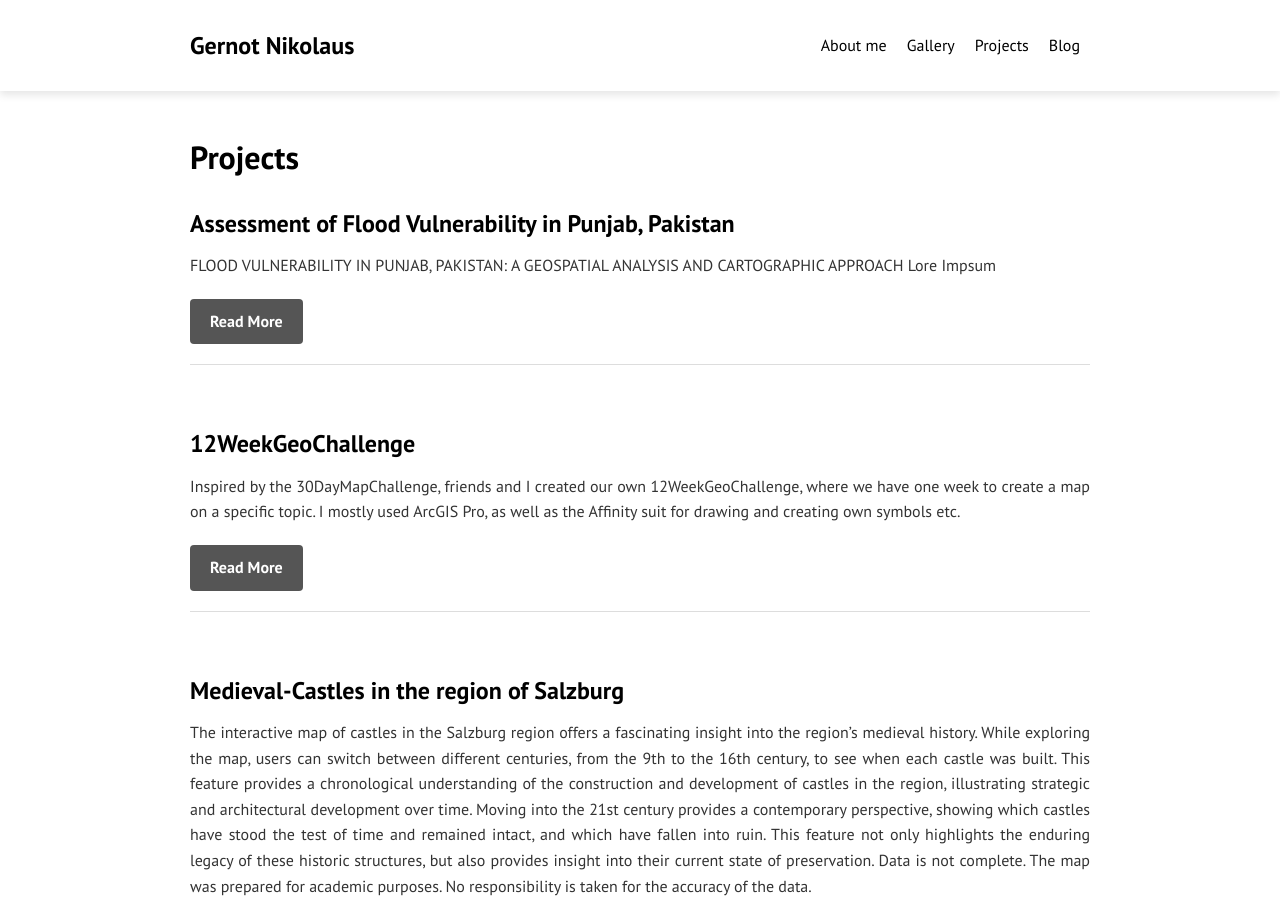
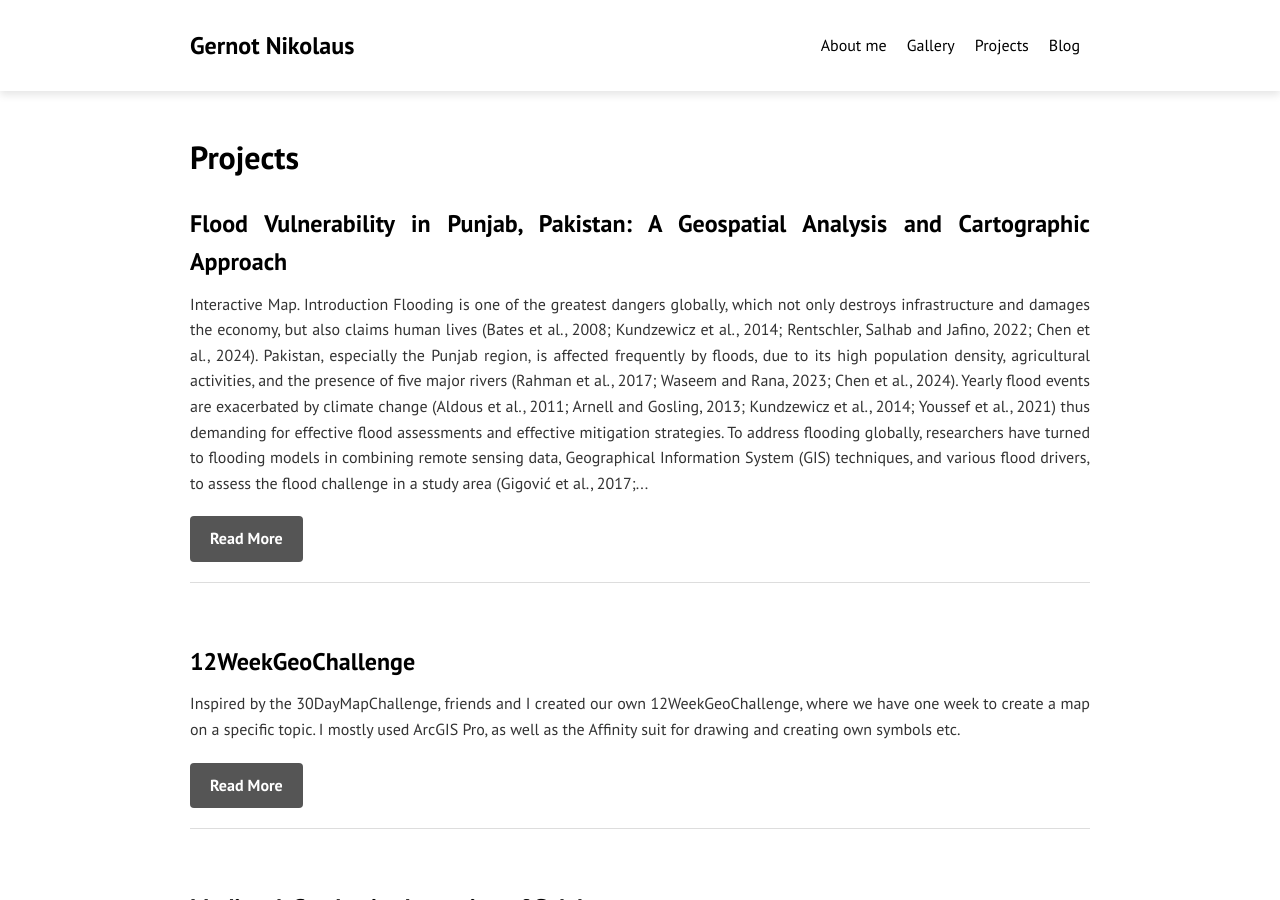
Before and after one commit to gernotnikolaus/gernotnikolaus.github.io, a Jekyll site: the page built from projects.md, in a window 1280 px wide and 900 px high. Built offline with Jekyll 4.4.1, drawn with Linux system fonts in a browser that asks for light colours.

Commit message:
master thesis

```diff
--- a/_projects/2025-04-22-MasterThesis_FloodVulnerabilityPunjab.md
+++ b/_projects/2025-04-22-MasterThesis_FloodVulnerabilityPunjab.md
@@ -1,13 +1,10 @@
 ---
 layout: default
-title: "Assessment of Flood Vulnerability in Punjab, Pakistan"
+title: "Flood Vulnerability in Punjab, Pakistan: A Geospatial Analysis and Cartographic Approach"
 date: 2025-04-22
 categories: [projects]
 permalink: /MasterThesis_FloodVulnerabilityPunjab
 ---
-
-## FLOOD VULNERABILITY IN PUNJAB, PAKISTAN: A GEOSPATIAL ANALYSIS AND CARTOGRAPHIC APPROACH
-Lore Impsum
 
 
 <div class="blog-image">
@@ -50,3 +47,29 @@
 </div>
 
 Flood risk and vulnerability are a central concern in the province. According to Rentschler et al. (2022), Pakistan is among the top ten countries where the population is exposed to high flood risk. In particular, the Punjab region is in third place among the subnational administrative areas with the highest absolute number exposed to floods: 38% of the population lives in high-risk flood zones. 2022 was the severest flood since the 2010 flooding (Waseem and Rana, 2023), affecting 33 million people (WFP, 2024). Almost every three years Pakistan is hit by flood events; between 1950 and 2021 around 21 extreme flood events occurred in the country (Waseem and Rana, 2023). The monsoon season is from June to September and brings severe rainfall (Latif and He, 2025). In the last three years, the average monsoon rainfall was above average (PMD, 2024). This is also reflected in the flood severity, the last year’s floods, in 2024, caused 94 lives in Punjab, among them 46 children, while 238 got injured, including 86 children (Islamic Relief, 2024).
+
+### Methodology
+The workflow of this study followed a structured approach, integrating literature review, expert consulting, spatial data analysis, and user testing to develop and visualize a flood vulnerability assessment (Figure 2). Based on literature review, freely available data, and meetings with experts in disaster risk, climatology, and meteorology, 13 parameters were defined for this study. These indicators were derived from various data sources. Each parameter was mapped, classified and ranked into classes, ranging from 1, very low, to 5, very high (Hoque et al., 2019; Allafta and Opp, 2021; Ullah et al., 2024).
+
+<div class="blog-image">
+  <img src="{{ '/assets/images/projects/masterThesis/workflow.png' | relative_url }}" alt="Amazon Basin Map">
+  <figcaption>Figure 1: Study area; (a) the province’s location in Pakistan; (b) study area Punjab.</figcaption>
+</div>
+
+The component maps were generated by a weighted overlay analysis based on multi-criteria decision analysis, using Analytical Hierarchy Process and applying normalized weights to the indicators. The importance of each parameter was derived using a survey. Similar to other studies (Hoque et al., 2019; Allafta and Opp, 2021; Roy and Dhar, 2024; Ullah et al., 2024), a pairwise comparison matrix was created, relative scores were calculated, and the consistency of the matrix was determined.
+After each map was generated, the flood vulnerability was assessed with different approaches, including formula-based results, as well as different cartographic ways. As the study region is very large, it is important to still be able to show regions that have a high vulnerability and to make this message not only available to researchers but also understandable to people. Therefore, the creation of accessible and legible information is important. To achieve that, data has to be generalized to present it in a way that shows high vulnerability areas in a static format. The vulnerability cartographic mapping approach was rated and evaluated with two user groups: the general public and climate risk analyzers, identifying which mapping techniques are preferred.
+The analysis, the parameter maps, the cartographic maps, as well as the results of the analysis were compiled into an atlas. Furthermore, a digital product was created.
+
+#### Datasets and Sources
+Different datasets were used for the different parameters used in this study (Table 1). PERSIANN-CSS (Precipitation Estimation from Remotely Sensed Information using Artificial Neural Networks - Cloud Classification System) data was used for the Annual Rainfall, downloaded via the CHRS data portal (CHRS, no date). Drainage Density, Elevation, Slope, and Topographic Wetness Index were obtained from the FABDEM (Forest And Buildings removed Copernicus 30m DEM). FABDEM is a product from the Copernicus GLO 30 Digital Elevation Model (DEM), delivering a resolution of 1 arc-second grid spacing (approximately 30m at the equator), whereas errors of buildings and vegetation were removed (Hawker et al., 2022). The WorldCover V2 2021 was used for the Land Use Land Cover (Zanaga et al., 2022). Health facilities were downloaded provided by the Humanitarian OpenStreetMap Team via the Humanitarian Data Exchange portal; the same applies to the river stream data. The census data of 2023 was accessed at the Pakistan Bureau of Statistics website (PBS, 2023), and downloaded as PDFs. Sentinel-1 SAR data was used for validating part of the model (Copernicus Sentinel data, 2021-2024), and retrieved via Google Earth Engine (https://earthengine.google.com/).
+
+<figcaption>Table 1: Description of datasets, their sources and outputs.</figcaption>
+| Source                                                         | Output                                                                                  | Temporal Resolution       | Spatial Resolution         |
+|----------------------------------------------------------------|------------------------------------------------------------------------------------------|---------------------------|----------------------------|
+| Sentinel-1 SAR data; Copernicus Sentinel data, 2021–2024       | Previous Flood extent for validation                                                    | 2021–2024                 | 10 m                       |
+| ESA WorldCover 10m; Zanaga et al., 2022                        | Land Use Land Cover                                                                     | 2021                      | 10 m                       |
+| FABDEM (Forest And Buildings removed Copernicus DEM); Hawker et al., 2022 | Drainage Density, Elevation, Slope, TWI                                      | 2023                      | 30 m                       |
+| OpenStreetMap, HOT OSM                                         | Distance to the River                                                                   | Modified: 8 January 2025  | Lat., Long.                |
+| PERSIANN-CCS                                                   | Annual Rainfall                                                                         | 2015–2023                 | 0.04° x 0.04° (4 km)       |
+| 2023 Census, Pakistan Bureau of Statistics (PBS)               | Dependent Population, Disabled Population, Female Population, Population Density, Literacy Rate | 2023                      | Admin3 (Tehsil)            |
+| OpenStreetMap, HOT OSM                                         | Distance to Health Facilities                                                           | Modified: 8 January 2025  | Lat., Long.                |
```
